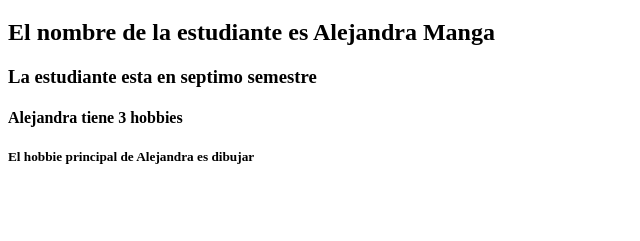
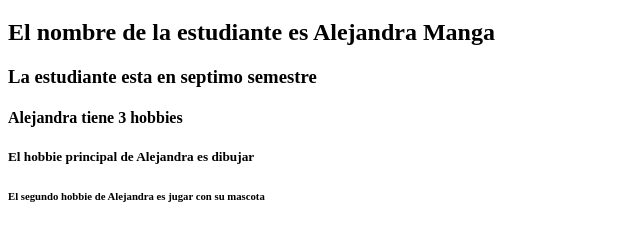
Before and after one commit to alejabarraza2/proyecto_web_aleja_trabajo_numero_uno, a plain HTML site: page index.html in a window 1280 px wide. Shown: the part 61-302 px from the top of the page, without its empty margins (0-640 px from the left). Drawn offline with Linux system fonts and the light colour scheme.

Commit message:
Agregue el segundo hobbie de alejandra

```diff
--- a/index.html
+++ b/index.html
@@ -11,5 +11,6 @@
     <h3>La estudiante esta en septimo semestre</h3>
     <h4>Alejandra tiene 3 hobbies</h4>
     <h5>El hobbie principal de Alejandra es dibujar</h5>
+    <h6>El segundo hobbie de Alejandra es jugar con su mascota</h6>
 </body>
 </html>
```
